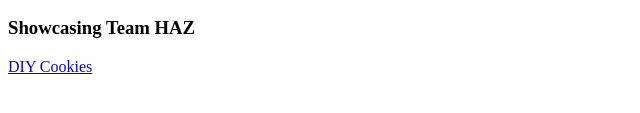
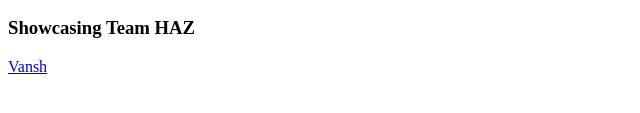
Before and after one commit to Zesan-Rahman/web, a plain HTML site: page talk.html in a window 1280 px wide. Shown: the part 575-688 px from the top of the page, 0-640 px from the left. Drawn offline with Linux system fonts and the light colour scheme.

Commit message:
Update talk.html

```diff
--- a/talk.html
+++ b/talk.html
@@ -16,5 +16,6 @@
 <p>The kick serve is essentially the opposite of slice serves in terms of the angle the ball is sent at. Compared to the slice serve, in which the ball is sent in a certain direction when it lands, the kick serve sends the ball straight at the opponent. However, it is different from a flat serve because the ball bounces up at the opponent. This can be a great mix-up if you have been consistently doing slice serves or flat serves against your opponent. To do a kick serve, you need to throw the ball up and slightly to your left (assuming you're right handed). Then hit it with your racket without any spin. The video shown below is very helpful to learn how to kick serve.</p>
 <a href="https://www.youtube.com/watch?v=WR-QgYYvu7U"> How to kick serve</a>
   <h3> Showcasing Team HAZ</h3>
-  <a href ="https://huahuang21.github.io/web/index">DIY Cookies</a>
+  <a href ="https://vansh0411.github.io/web/">Vansh</a>
+  <a href ="https://leftykap.github.io/web/talk"><Lefteri</a>
 </html>
```
